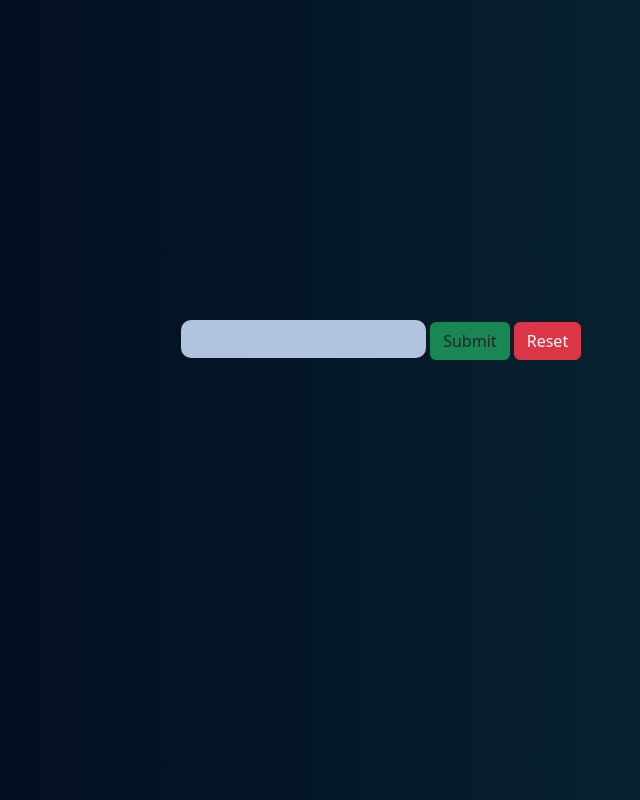
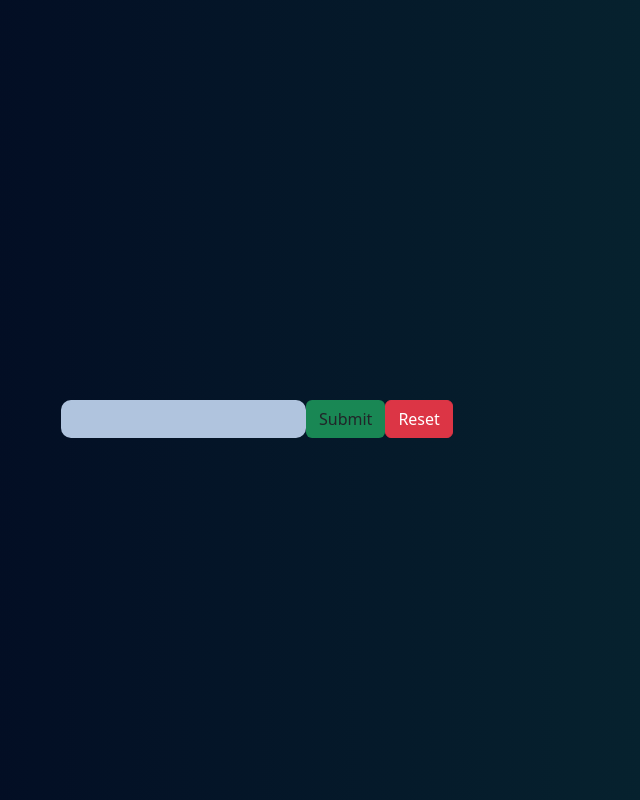
Before and after one commit to ankits57/CSS-JS-STAR-GENERATOR, a plain HTML site: page index.html in a window 1280 px wide. Shown: the whole page, without its empty margins (331-971 px from the left). Drawn offline with nearby package versions, Linux system fonts and the light colour scheme; a web font is replaced by a local one.

Commit message:
Add files via upload

```diff
--- a/style.css
+++ b/style.css
@@ -160,9 +160,12 @@ body{
 
 
 .option{
-    margin-top: 25%;
-    margin-left: 40%;
-
+  position: absolute;
+  top: 50%;
+  left: 40%;
+  display: flex;
+  margin-left: -120px;
+  flex-direction: row;
 }
 
 #input{
```
